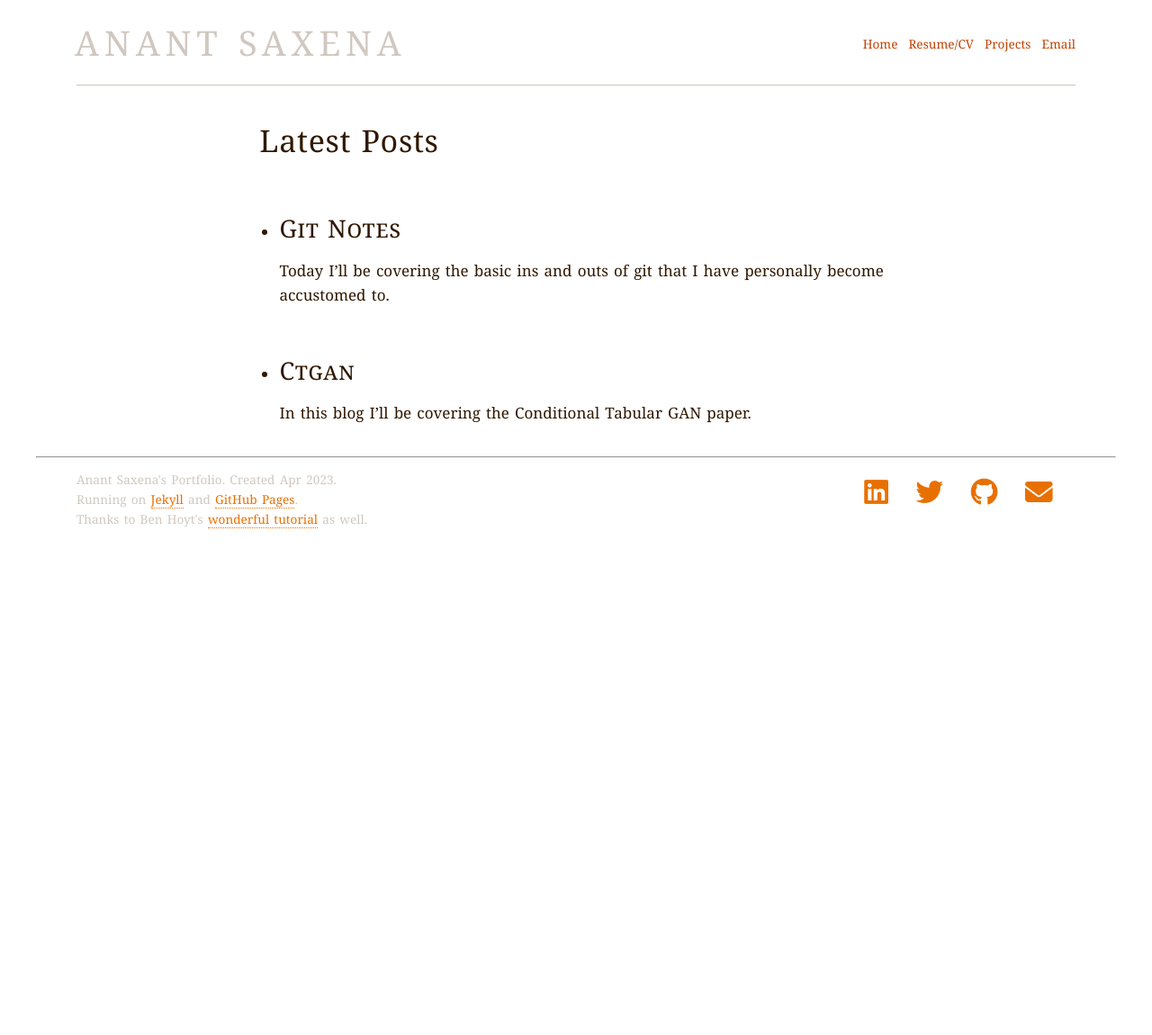
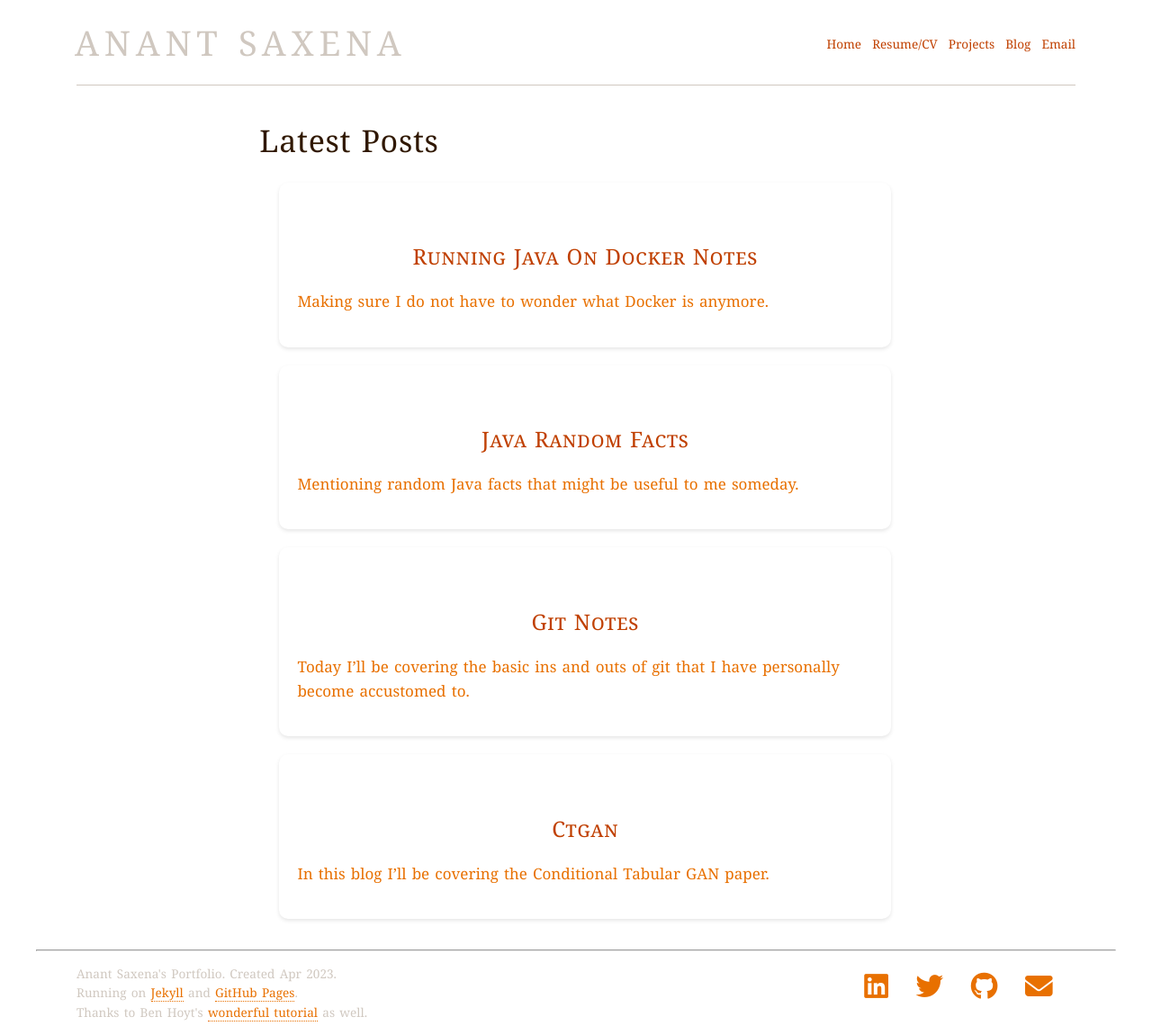
Before and after one commit to loud-mouth/loud-mouth.github.io, a Jekyll site: the page built from blog.html, in a window 1280 px wide. Shown: the whole page at 90% size. Built offline with Jekyll 4.4.1, drawn with Linux system fonts in a browser that asks for light colours; nearby versions of some CDN libraries; before the commit the page ends 900 px from its top, so only the background shows below that.

Commit message:
Docker Blog Added and Blog UI

````diff
--- a/_includes/header.html
+++ b/_includes/header.html
@@ -28,6 +28,11 @@
         >{% endif %}
       </li>
       <li>
+        <a href="/blog/" title="Basically Technical Notes"
+          >Blog</a
+        >
+      </li>
+      <li>
         <a href="mailto:anantsaxena.official@gmail.com" title="Email me"
           >Email</a
         >
--- a/_posts/2023-05-03-CTGAN.markdown
+++ b/_posts/2023-05-03-CTGAN.markdown
@@ -1,6 +1,6 @@
 ---
 layout: post
-author: anant
+author: Anant
 ---
 
 In this blog I'll be covering the Conditional Tabular GAN paper.
--- a/_posts/2023-05-04-Git-Notes.markdown
+++ b/_posts/2023-05-04-Git-Notes.markdown
@@ -1,6 +1,6 @@
 ---
 layout: post
-author: anant
+author: Anant
 ---
 
 Today I'll be covering the basic ins and outs of git that I have personally become accustomed to.
--- /dev/null
+++ b/_posts/2023-05-15-Java-Random-Facts.markdown
@@ -0,0 +1,53 @@
+---
+layout: post
+author: Anant
+---
+
+Mentioning random Java facts that might be useful to me someday.
+
+## Primary Focus on my study of Java these next 2 months:
+<ol>
+<li>Learn basic Java functionalities from Head First Java.</li>
+<li>Learn good Java programming practices from Effective java book.</li>
+<li>Learn about the latest version of Java and what are the new things introduced.</li>
+<li>Learn the internal workings of the Java language as a whole, advantages/disadvantages compared to other languages.</li>
+</ol>
+
+### Java primitive types
+For integers : byte(8), short(16). int(32), long(64).
+For floating points : float(32), double(64).
+`char`s are 16 bits (from \u0000 -> \uffff).
+`boolean`s are 1 bit ofcourse.
+
+`String` are immutable and not a primitive data types.
+Default values for everything are 0 except for String which has value `null`.
+
+`0b` starts a binary literal. `0x` starts a hexadecimal literal. Underscores can be added anywhere in numerical literals to make it more readable. (`1_000_000_000`)
+
+### Following are the different types of keywords in java—
+
+Access modifiers − private, protected, public.
+Class, method, variable modifiers− abstract, class, extends, final, implements, interface, native, new, static, strictfp, synchronized, transient, volatile.
+Flow control− break, case, continue, default, do, else, for, if, instanceof, return, switch, while.
+Package control− import, package.
+Primitive types− boolean, byte, char, double, float, int, long, short.
+Error handling− assert, catch, finally, throw, throws, try.
+Enumeration− enum.
+Others− super, this, void.
+Unused− const, goto.
+
+### Java Compiler vs Java Virtual Machine
+The compiler converts the source code into Java Bytecode, it catches a lot of the errors beforehand for example those that violate its strongly typed rule. It however, cannot catch ClassCastExceptions
+
+### Random Facts
+<ul>
+    <li>
+        You CANNOT use integers in boolean tests. while (x) where x is an integer is not allowed.
+    </li>
+    <li>
+        Math.random() outputs values in the range [0, 1).
+    </li>
+    <li>
+        Say an object of the Animal class refers to an instance of Animal's subclass Dog. If both the classes have the same function defined, say speak(), then in Java the Dog class's speak() method will be called. In C++, by default
+    </li>
+</ul>
--- /dev/null
+++ b/_posts/2023-05-16-Running-Java-on-Docker-Notes.markdown
@@ -0,0 +1,148 @@
+---
+layout: post
+author: Anant
+---
+
+Making sure I do not have to wonder what Docker is anymore.
+
+The whole functioning of Docker is somewhere between locally running and VMs.
+
+### Docker Containers, Images
+Containers are isolated environments that include the source code, the software needed to run it as well as a defined OS.
+
+
+It can be said that Docker images are blueprints for containers. A Docker image is a read-only, standalone, executable package of software that includes everything needed to run an application: code, runtime, system tools, system libraries and settings.
+
+When you run a Docker image, Docker creates a container from the image and starts it up.
+
+The `Dockerfile` is a text file that contains instructions on how to build a Docker image. Once you have created a Dockerfile, you can build the image using the docker build command. The `docker build` command will create the image and store it in your local Docker registry.
+
+Once you have built an image, you can run it using the `docker run` command. The `docker run` command will create a container from the image and start it up.
+
+When you use the COPY command in the `Dockerfile`, the copying happens during build, not run, Therefore the code becomes a part of the image.
+
+If your image has proprietary code in it, you should not upload the image to a public repository. If you do, anyone who has access to the repository will be able to download the image and run it. This could allow them to access your proprietary code.
+
+Use `docker build -t <image_name>:latest` to build.
+<br>
+`-t` : option signifies the tag, i.e., the name and the version.
+<br>
+`-f` : This option specifies the path to the Dockerfile that you want to use to build the image.
+<br>
+`-c` : This option specifies the command that you want to run when the image is built. The command is run in a shell inside the image and it is used to configure the image or to install software.
+<br>
+`--no-cache` : This option tells Docker not to use the cache when building the image. This can be useful if you have made changes to the Dockerfile or if you want to force Docker to rebuild the image from scratch.
+
+Use `docker run -it my-gradle-image:latest` to create the container from the image and start it up.
+<br>
+`-v` : option to mount your local directory into the container. This will allow you to access your project files from inside the container.
+<br>
+`-p` : option to specify the port that you want to expose from the container. This will allow you to access your application from outside the container.
+<br>
+`-d` : option to run the container in detached mode. This will allow you to run the container in the background and continue working in your terminal.
+
+### Java (Gradle) + Docker
+To run a java gradle project, we should first compress the compiled `.class` files. A good way to do that is to make a `.jar` file. After that the jar file can be run by a JVM like this:
+
+```
+    java -jar build/libs/<project_name>-0.0.1-SNAPSHOT-plain.jar
+```
+
+Here is an example of a Dockerfile that runs a Jar file of a gradle project:
+
+```
+FROM gradle:7.2.0-jdk17
+
+WORKDIR /app
+
+COPY . .
+
+RUN ./gradlew clean build
+
+CMD ["java", "-jar", "build/libs/gradle-with-docker-0.0.1-SNAPSHOT.jar"]
+```
+
+
+But first the jar file needs to be built. We can accomplish this via command line as well as Intellij IDEA's built-in run build tasks.
+
+Right clicking on the `build.gradle` file, we can set the run/build configurations for this project.
+There are many pre-defined flows we can select like assemble, build, check, clean, jar, test, ...
+
+Left clicking on the `build.gradle` file, we can set some properties of the different run/build configurations. A common error I've encountered here is that once the .jar file is made, Intellij does not automatically tell it what the Main-Class for the application is.
+
+Add this code to the `build.gradle` file:
+
+```
+jar {
+    manifest {
+        attributes(
+                'Class-Path': configurations.runtimeClasspath.files.collect { it.getName() }.join(' '),
+                'Main-Class': 'com.example.gradlewithdocker.GradleWithDockerApplication'
+        )
+    }
+}
+```
+
+Another error is that once the .jar file is made, Intellij does not automatically packaage in the dependencies of your project as well inside the .jar. A 'fat jar' (also known as uber-jar) is the term used to describe a .jar file that also has all the dependencies packaged in as well.
+In maven you can make a fat jar by including the following dependency in `pom.xml`:
+
+#### Code for Maven (*unchecked)
+```
+<plugin>
+  <groupId>org.apache.maven.plugins</groupId>
+  <artifactId>maven-jar-plugin</artifactId>
+  <configuration>
+    <archive>
+      <manifest>
+        <addClasspath>true</addClasspath>
+      </manifest>
+    </archive>
+  </configuration>
+</plugin>
+```
+
+
+In gradle, there are 3 options: either use the guavas (google's open source collection of java classes), or use a gradle based plugin like the `Shadow` plugin or create a separate task in `build.gradle` like this:
+
+#### Code for guavas
+```
+plugins {
+    id 'java'
+    id 'org.springframework.boot' version '3.0.6'
+    id 'io.spring.dependency-management' version '1.1.0'
+}
+
+apply plugin: 'java'
+apply plugin: 'com.github.johnrengelman.shadow'
+```
+Note that the snapshot will be created with the '-all' suffix. Conifgurations of the Gradle type can be set up with the shadowJar command.
+
+#### Code for separate task (checked)
+```
+task fatJar(type: Jar) {
+    manifest {
+        attributes 'Implementation-Title': 'Gradle Jar File Example',
+                'Main-Class': 'com.example.gradlewithdocker.GradleWithDockerApplication'
+    }
+    duplicatesStrategy = DuplicatesStrategy.EXCLUDE
+    from { configurations.runtimeClasspath.collect { it.isDirectory() ? it : zipTree(it) } }
+    with jar
+}
+```
+(IMPORTANT: Note that this fatJar task can later be used from Intellij's run configurations. Also, note the use of duplicateStrategy keyword.)
+
+Guavas is a library that provides a number of utility classes and methods. It can be used to simplify common tasks, such as working with collections, strings, and I/O.
+
+The fatJar task is used to create a JAR file that includes all of the project's dependencies. This can be useful for distributing your application, as it eliminates the need for users to install the dependencies separately.
+
+If you are only using a few dependencies, then using Guavas may be the better option. This is because it will make your code smaller and easier to maintain. However, if you are using a lot of dependencies, then the fatJar task may be the better option. This is because it will make your application easier to distribute.
+
+### Should we be forced to create a new image every time we change the code a little?
+
+Technically, no, what we can do instead is to keep a simple image and load up a volume into whatever container and execute commands on it by accessing its terminal.
+
+So far I have not properly tried this approach because the base image I have been loading (gradle:7.2.0-jdk17) requires that a gradle project must be loaded in through Dockerfile, so before container creation. I cannot do that because my code is going to be mounted as a volume during container creation.
+
+
+## Intellij IDEA Things
+In Intellij IDEA the run configurations menu for gradle projects has a field for specifying the command that will be run.
--- /dev/null
+++ b/_sass/blog.scss
@@ -0,0 +1,39 @@
+@import "site-defaults";
+
+
+
+.blog-card {
+    margin: 20px auto;
+    padding: 20px;
+    border: none;
+    border-radius: 10px;
+    background-color: white;
+    box-shadow: 0 2px 4px rgba(0, 0, 0, 0.1);
+    transition: transform 0.3s ease;
+}
+
+.blog-card:hover {
+    transform: translateY(-5px);
+}
+
+.blog-title {
+    font-size: 24px;
+    color: $orange;
+    margin-bottom: 10px;
+    text-align: center;
+  }
+
+  .blog-excerpts {
+    font-size: 16px;
+    color: $dark-brown;
+    margin-bottom: 0;
+  }
+
+  a.blog-card :hover{
+    text-decoration: underline;
+  }
+
+  ul.blog-content {
+    list-style: none;
+    padding: 0;
+  }
--- a/assets/css/styles.scss
+++ b/assets/css/styles.scss
@@ -4,3 +4,4 @@
 @import "site-defaults.scss";
 @import "timeline.scss";
 @import "ben-hoyt.scss";
+@import "blog.scss";
--- a/blog.html
+++ b/blog.html
@@ -4,16 +4,17 @@ title: Blog
 ---
 <h1>Latest Posts</h1>
 
-<ul class = "blogs-content">
+<ul class = "blog-content">
   {% for post in site.posts %}
-  <li>
-        <div class="blog-">
-            <h2 class = "blog-links"><a href="{{ post.url }}">{{ post.title }}</a></h2>
+  <a href="{{ post.url }}">
+    <li>
+        <div class="blog-card">
+            <h2 class = "blog-title">{{ post.title }}</h2>
             <p class = "blog-exerpts">
               {{ post.excerpt }}
             </p>
         </div>
     </li>
-
+</a>
   {% endfor %}
 </ul>
````
